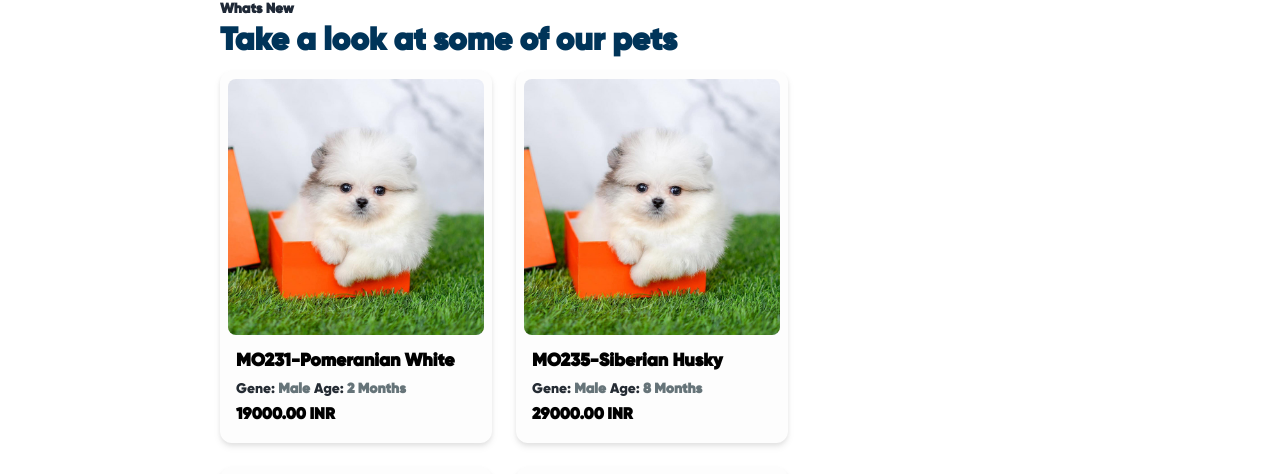
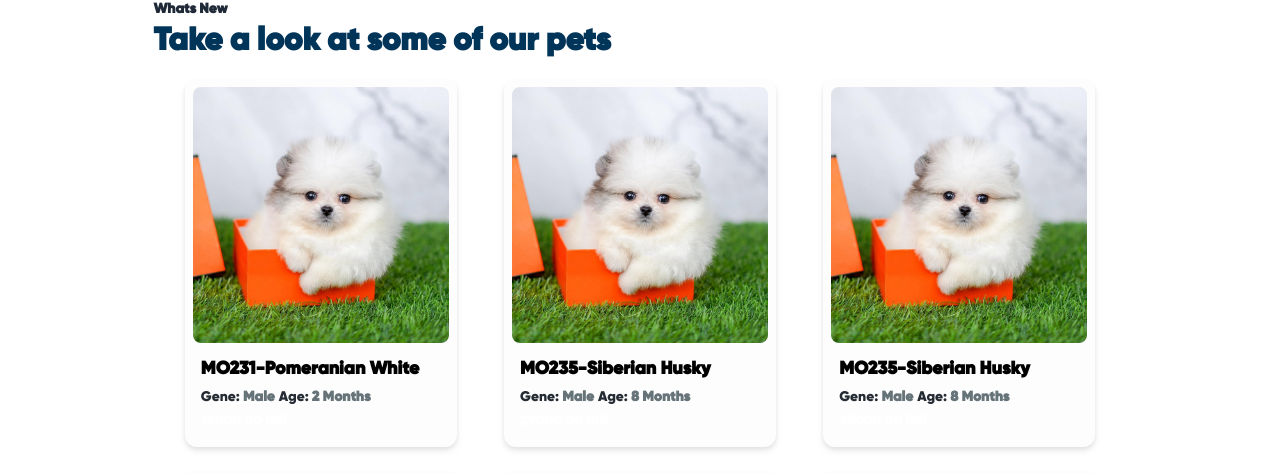
Before and after one commit to harishtaskar/Monito, a Next.js app: page / in a window 1280 px wide. Shown: the part 666-1140 px from the top of the page. Built offline with nearby package versions, Linux system fonts and the light colour scheme.

Commit message:
to check 1

```diff
--- a/components/Container.tsx
+++ b/components/Container.tsx
@@ -12,7 +12,7 @@ type Props = {
 
 const Container = ({ id, age, gene, image, name, price }: Props) => {
   return (
-    <div className="flex flex-col justify-start items-start p-2 pb-0 bg-neutral-0 w-fit h-fit rounded-xl gap-[0.25rem] drop-shadow-md z-10 max-w-[11rem] sm:max-w-[18rem] cursor-pointer">
+    <div className="flex flex-col justify-start items-start p-2 pb-0 bg-neutral-0 w-fit h-fit rounded-xl gap-[0.25rem] drop-shadow-md z-10 max-w-[11rem] sm:max-w-[18rem] cursor-pointer mt-2">
       <div id="top">
         <Image
           src={`${image}`}
@@ -37,7 +37,7 @@ const Container = ({ id, age, gene, image, name, price }: Props) => {
             Age: <span className="font-semibold text-neutral-60">{age}</span>
           </p>
         </div>
-        <span className="text-black font-semibold text-sm sm:text-base">
+        <span className="text-black font-semibold text-sm sm:text-white">
           {price}.00 INR
         </span>
       </div>
--- a/components/NavBar.tsx
+++ b/components/NavBar.tsx
@@ -48,19 +48,19 @@ const NavBar = () => {
           </label>
           <ul
             tabIndex={0}
-            className="menu menu-sm dropdown-content mt-3 z-10 p-2 shadow bg-base-100 rounded-box w-52 text-darkBlue"
+            className="menu menu-sm dropdown-content mt-3 z-10 p-2 shadow bg-white rounded-box w-52 text-darkBlue"
             style={{ fontFamily: "gilroy, sans-serif" }}
           >
-            <li className="font-semibold text-base">
+            <li className="font-semibold text-white">
               <Link href={"/"}>Home</Link>
             </li>
-            <li className="font-semibold text-base">
+            <li className="font-semibold text-white">
               <Link href={"/category"}>Category</Link>
             </li>
-            <li className="font-semibold text-base">
+            <li className="font-semibold text-white">
               <Link href={"/about"}>About</Link>
             </li>
-            <li className="font-semibold text-base">
+            <li className="font-semibold text-white">
               <Link href={"/contact"}>Conatct</Link>
             </li>
           </ul>
--- a/components/PetsList.tsx
+++ b/components/PetsList.tsx
@@ -86,14 +86,14 @@ const SampleData = [
 
 const PetsList = () => {
   return (
-    <section className="bg-base-100 p-4 flex flex-col gap-4 sm:p-[4rem] sm:px-[13.75rem]">
+    <section className="bg-white p-4 flex flex-col gap-4 sm:p-[4rem] sm:px-[12%]">
       <div className="flex flex-col sm:gap-2">
         <p className="font-semibold text-sm ">Whats New</p>
         <span className="font-semibold  text-xl sm:text-[2rem] text-darkBlue">
           Take a look at some of our pets
         </span>
       </div>
-      <ul className="flex gap-1.5 sm:gap-6 flex-wrap items-center justify-start">
+      <ul className="flex sm:gap-[1rem] flex-wrap items-center justify-evenly">
         {SampleData.map((item) => {
           return (
             <li key={item.id}>
--- a/styles/globals.css
+++ b/styles/globals.css
@@ -33,5 +33,5 @@
 }
 
 .btn-filled {
-  @apply px-[1.5rem] py-[0.6rem]  bg-darkBlue flex items-center gap-2 rounded-full text-sm text-base-100 font-medium mt-3 cursor-pointer;
+  @apply px-[1.5rem] py-[0.6rem]  bg-darkBlue flex items-center gap-2 rounded-full text-sm text-white font-medium mt-3 cursor-pointer;
 }
--- a/tailwind.config.ts
+++ b/tailwind.config.ts
@@ -16,6 +16,7 @@ const config: Config = {
     },
     colors: {
       black: "#000000",
+      white: "#FFFFFF",
       "neutral-0": "#FDFDFD",
       "neutral-10": "#EBEEEF",
       "neutral-20": "#CCD1D2",
```
